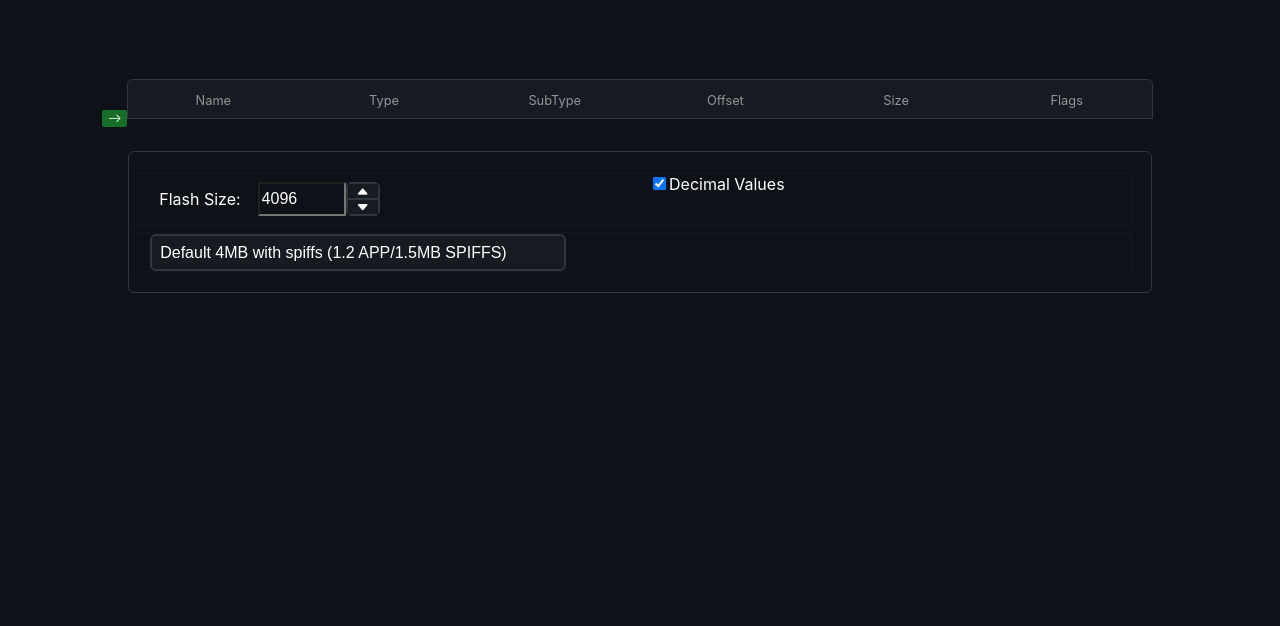
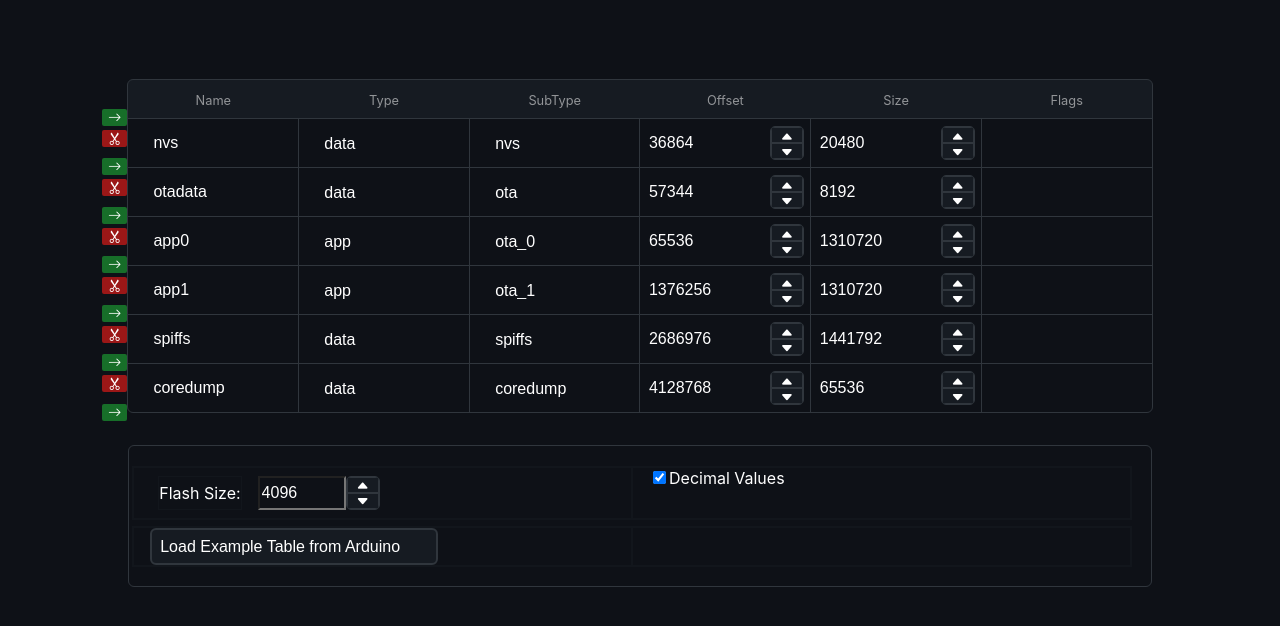
Before and after one commit to platevoltage/esp32-partition-calculator, a React (Create React App) app: page / in a window 1280 px wide. Shown: the top 626 px of the page. Built offline with nearby package versions, Linux system fonts and the light colour scheme.

Commit message:
loads default on open

```diff
--- a/src/components/FileSelect.tsx
+++ b/src/components/FileSelect.tsx
@@ -61,19 +61,19 @@ export default function FileSelect({setTable}: Props) {
 
     useEffect(() => {
 
-        // (async () => Papa.parse(await getCSV(), parseConfig))();
+        (async () => Papa.parse(await getCSV("default.csv"), parseConfig))();
 
     },[]);
 
-//     app3M_fat9M_16MB.csv  default_16MB.csv      ffat.csv              max_app_8MB.csv       no_ota.csv            noota_ffat.csv
-// bare_minimum_2MB.csv  default_8MB.csv       huge_app.csv          min_spiffs.csv        noota_3g.csv          rainmaker.csv
-// default.csv           default_ffat.csv      large_spiffs_16MB.csv minimal.csv           noota_3gffat.csv
+    return (
+        <div className="select">
+            <select name="presets" value="none" onChange={(e) => {
+                if (e.target.value !== "none") {
+                    (async () => Papa.parse(await getCSV(e.target.value), parseConfig))();
+                }
 
-    return (
-        <div>
-            <select name="presets" onChange={(e) => {
-                (async () => Papa.parse(await getCSV(e.target.value), parseConfig))();
             }}>
+                <option value="none">Load Example Table from Arduino</option>
                 <option value="default.csv">Default 4MB with spiffs (1.2 APP/1.5MB SPIFFS)</option>
                 <option value="default_ffat.csv">Default 4MB with ffat (1.2 APP/1.5MB FATFS)</option>
                 {/* <option value="ffat.csv">ffat</option> */}
--- a/src/components/Options.css
+++ b/src/components/Options.css
@@ -26,7 +26,8 @@
     background-color: #161b22;
     border-radius: 6px;
     padding: .5em;
-    width: auto;
+    width: 18em;
+
 }
 
 .options .input {
```
